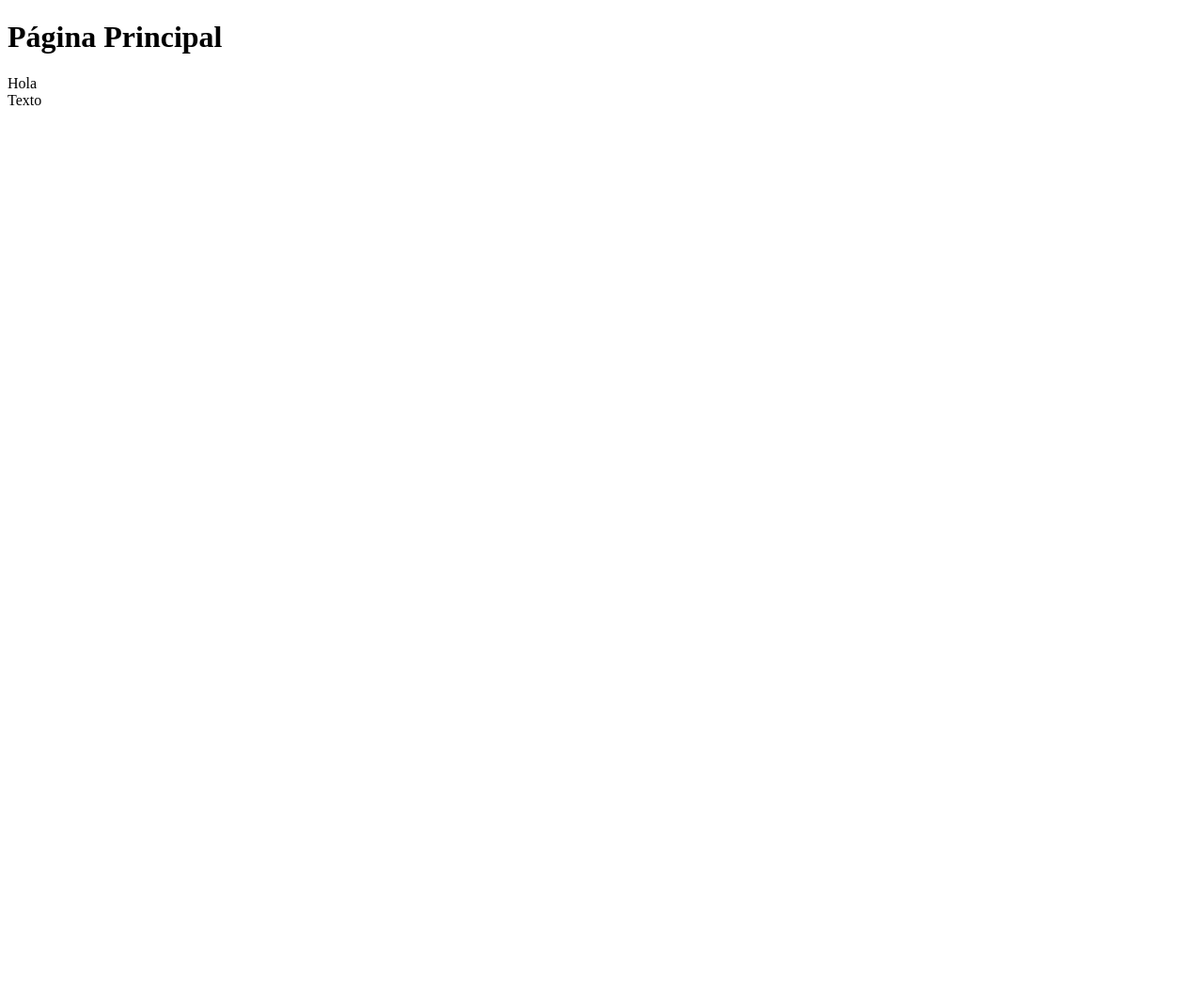
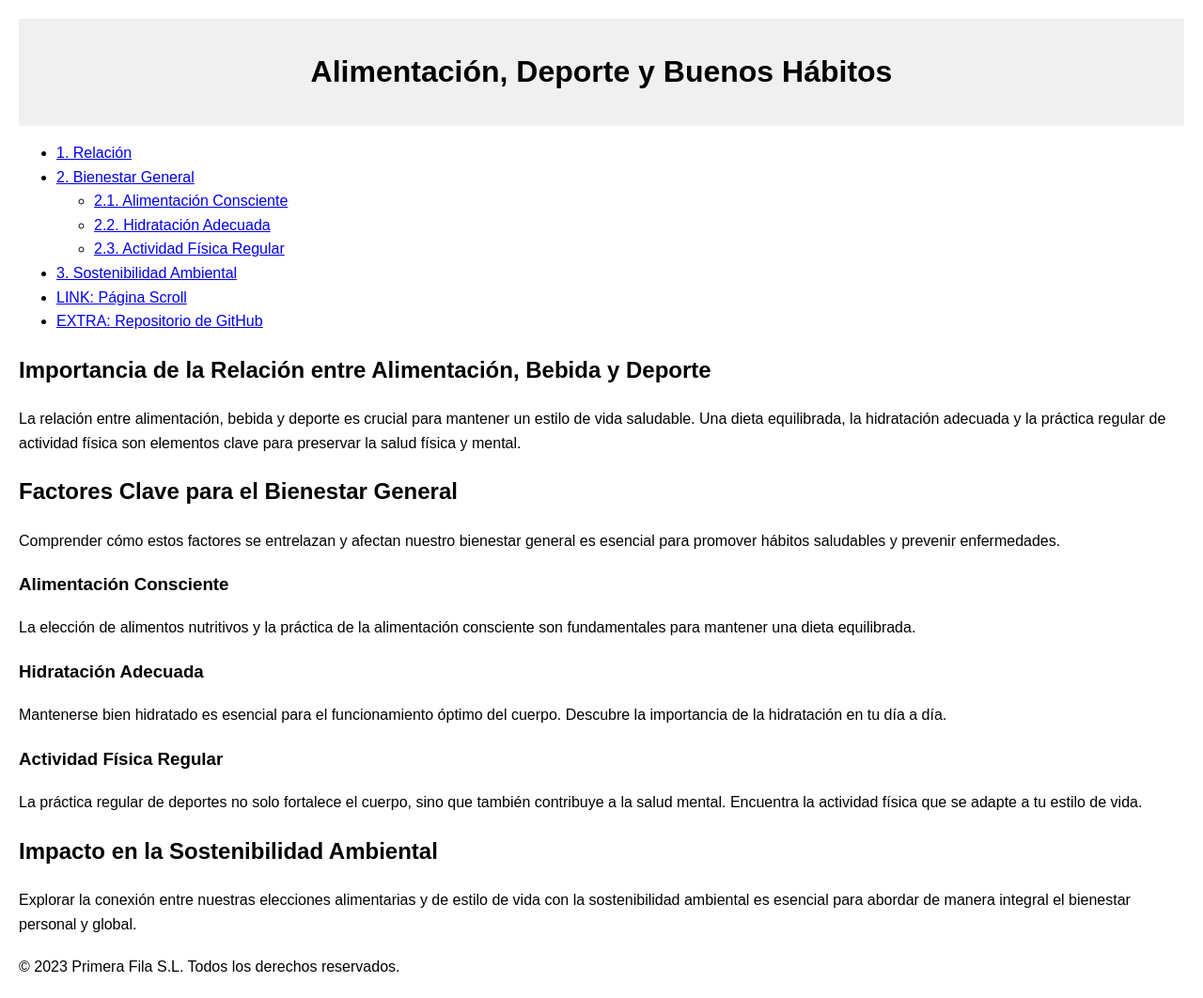
Before and after one commit to Mharis13/Proyecto-grupo-UD1-, a plain HTML site: page indexLuismi.html in a window 1280 px wide. Shown: the whole page at 94% size. Before the commit the page ends 800 px from the top, so only its background shows below. Drawn offline with Linux system fonts and the light colour scheme.

Commit message:
Primera versión index

```diff
--- a/indexLuismi.html
+++ b/indexLuismi.html
@@ -1,28 +1,83 @@
 <!DOCTYPE html>
 <html lang="es">
 <head>
+    <meta charset="UTF-8">
+    <meta name="viewport" content="width=device-width, initial-scale=1.0">
+    <title>Proyecto UD1</title>
 
-	<meta charset="UTF-8">
-	<title>Proyecto UD1</title>
-	<meta name="viewport" content="width=device-width, initial-scale=1.0">
+	<!-- Documento creado por Luis M -->
+	<!-- Por favor, dirigirse a él en caso de querer realizar algún cambio. -->
 
+	<!-- Notas: -->
+	<!-- Falta añadir el link hacia la página de Scroll -->
+	<!-- Falta crear el link hacia el CSS (una vex cready eliminar <style> y su contenido) -->
+
+    <style>
+        body {
+            font-family: Arial, sans-serif;
+            line-height: 1.6;
+            margin: 20px;
+        }
+        header {
+            text-align: center;
+            background-color: #f0f0f0;
+            padding: 10px;
+        }
+        section {
+            margin-bottom: 20px;
+        }
+    </style>
 </head>
+<body>
+    <header>
+        <h1>Alimentación, Deporte y Buenos Hábitos</h1>
+    </header>
 
-<body>
+	<nav>
+        <ul>
+            <li><a href="#relacion">1. Relación</a></li>
+            <li><a href="#bienestar">2. Bienestar General</a></li>
+            <ul>
+                <li><a href="#alimentacion">2.1. Alimentación Consciente</a></li>
+                <li><a href="#hidratacion">2.2. Hidratación Adecuada</a></li>
+                <li><a href="#actividad">2.3. Actividad Física Regular</a></li>
+            </ul>
+            <li><a href="#sostenibilidad">3. Sostenibilidad Ambiental</a></li>
+			<li><a href="indexscroll.html">LINK: Página Scroll</a></li>
+			<li><a href="https://github.com/Mharis13/Proyecto-grupo-UD1-">EXTRA: Repositorio de GitHub</a></li>
+        </ul>
+    </nav>
 
-	<header>
+    <section id="relacion">
+        <h2>Importancia de la Relación entre Alimentación, Bebida y Deporte</h2>
+        <p>La relación entre alimentación, bebida y deporte es crucial para mantener un estilo de vida saludable. Una dieta equilibrada, la hidratación adecuada y la práctica regular de actividad física son elementos clave para preservar la salud física y mental.</p>
+    </section>
 
-		<h1>Página Principal</h1>
+    <section id="bienestar">
+        <h2>Factores Clave para el Bienestar General</h2>
+        <p>Comprender cómo estos factores se entrelazan y afectan nuestro bienestar general es esencial para promover hábitos saludables y prevenir enfermedades.</p>
+        <article id="alimentacion">
+            <h3>Alimentación Consciente</h3>
+            <p>La elección de alimentos nutritivos y la práctica de la alimentación consciente son fundamentales para mantener una dieta equilibrada.</p>
+        </article>
+        <article id="hidratacion">
+            <h3>Hidratación Adecuada</h3>
+            <p>Mantenerse bien hidratado es esencial para el funcionamiento óptimo del cuerpo. Descubre la importancia de la hidratación en tu día a día.</p>
+        </article>
+        <article id="actividad">
+            <h3>Actividad Física Regular</h3>
+            <p>La práctica regular de deportes no solo fortalece el cuerpo, sino que también contribuye a la salud mental. Encuentra la actividad física que se adapte a tu estilo de vida.</p>
+        </article>
+    </section>
 
-	</header>
+    <section id="sostenibilidad">
+        <h2>Impacto en la Sostenibilidad Ambiental</h2>
+        <p>Explorar la conexión entre nuestras elecciones alimentarias y de estilo de vida con la sostenibilidad ambiental es esencial para abordar de manera integral el bienestar personal y global.</p>
+    </section>
 
-	<main>
-
-		<article>Hola</article>
-		<section>Texto</section>
-
-	</main>
+    <footer>
+        <p>&copy; 2023 Primera Fila S.L. Todos los derechos reservados.</p>
+    </footer>
 
 </body>
-
 </html>
```
